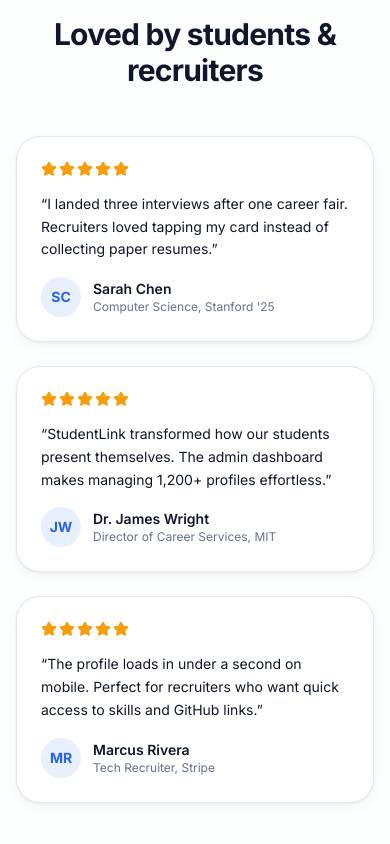
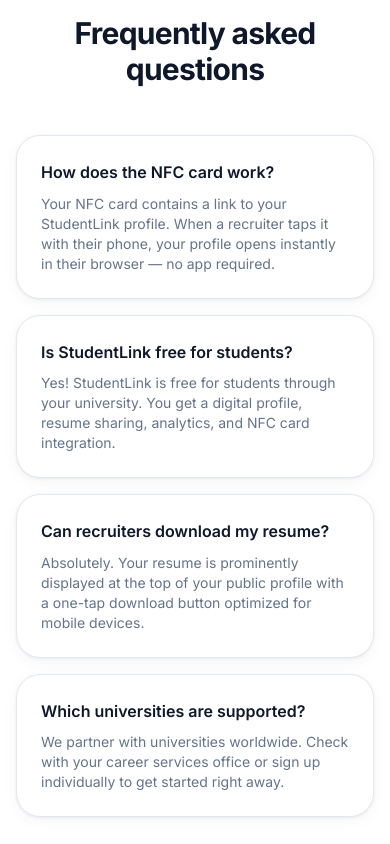
Before and after one commit to sudhev1881-eng/website, a Next.js app: page / in a window 390 px wide. Shown: the part 4620-5464 px from the top of the page. Built offline with nearby package versions, Linux system fonts and the light colour scheme; no server answers.

Commit message:
chore: remove testimonials section from landing page
Co-authored-by: SUDHEV MATHEW ABI <sudhev1881@gmail.com>

```diff
--- a/src/components/landing/LandingPage.tsx
+++ b/src/components/landing/LandingPage.tsx
@@ -10,7 +10,6 @@ import {
   FolderOpen,
   ChevronDown,
   ArrowRight,
-  Star,
 } from "lucide-react";
 import { Navbar, Footer } from "@/components/ui";
 import { Button } from "@/components/ui/button";
@@ -23,7 +22,6 @@ import {
   howItWorks,
   universities,
   faqs,
-  testimonials,
 } from "@/data/studentlink";
 import { fadeInVariants, staggerContainer } from "@/lib/motion";
 
@@ -182,38 +180,6 @@ export function LandingPage() {
         </div>
       </section>
 
-      {/* Testimonials */}
-      <section className="border-t border-border bg-surface/30 px-4 py-20 sm:px-6 lg:px-8">
-        <div className="mx-auto max-w-6xl">
-          <div className="text-center">
-            <h2 className="text-3xl font-bold tracking-tight">Loved by students & recruiters</h2>
-          </div>
-          <div className="mt-12 grid gap-6 md:grid-cols-3">
-            {testimonials.map((t) => (
-              <Card key={t.author} className="shadow-card">
-                <CardContent className="p-6">
-                  <div className="mb-4 flex gap-0.5">
-                    {Array.from({ length: 5 }).map((_, i) => (
-                      <Star key={i} className="h-4 w-4 fill-warning text-warning" />
-                    ))}
-                  </div>
-                  <p className="text-sm leading-relaxed text-foreground">&ldquo;{t.quote}&rdquo;</p>
-                  <div className="mt-4 flex items-center gap-3">
-                    <div className="flex h-10 w-10 items-center justify-center rounded-full bg-primary/10 text-sm font-bold text-primary">
-                      {t.avatar}
-                    </div>
-                    <div>
-                      <p className="text-sm font-semibold">{t.author}</p>
-                      <p className="text-xs text-muted-foreground">{t.role}</p>
-                    </div>
-                  </div>
-                </CardContent>
-              </Card>
-            ))}
-          </div>
-        </div>
-      </section>
-
       {/* FAQ */}
       <section id="faq" className="px-4 py-20 sm:px-6 lg:px-8">
         <div className="mx-auto max-w-3xl">
--- a/src/data/studentlink.ts
+++ b/src/data/studentlink.ts
@@ -109,27 +109,3 @@ export const faqs = [
       "We partner with universities worldwide. Check with your career services office or sign up individually to get started right away.",
   },
 ];
-
-export const testimonials = [
-  {
-    quote:
-      "I landed three interviews after one career fair. Recruiters loved tapping my card instead of collecting paper resumes.",
-    author: "Sarah Chen",
-    role: "Computer Science, Stanford '25",
-    avatar: "SC",
-  },
-  {
-    quote:
-      "StudentLink transformed how our students present themselves. The admin dashboard makes managing 1,200+ profiles effortless.",
-    author: "Dr. James Wright",
-    role: "Director of Career Services, MIT",
-    avatar: "JW",
-  },
-  {
-    quote:
-      "The profile loads in under a second on mobile. Perfect for recruiters who want quick access to skills and GitHub links.",
-    author: "Marcus Rivera",
-    role: "Tech Recruiter, Stripe",
-    avatar: "MR",
-  },
-];
```
